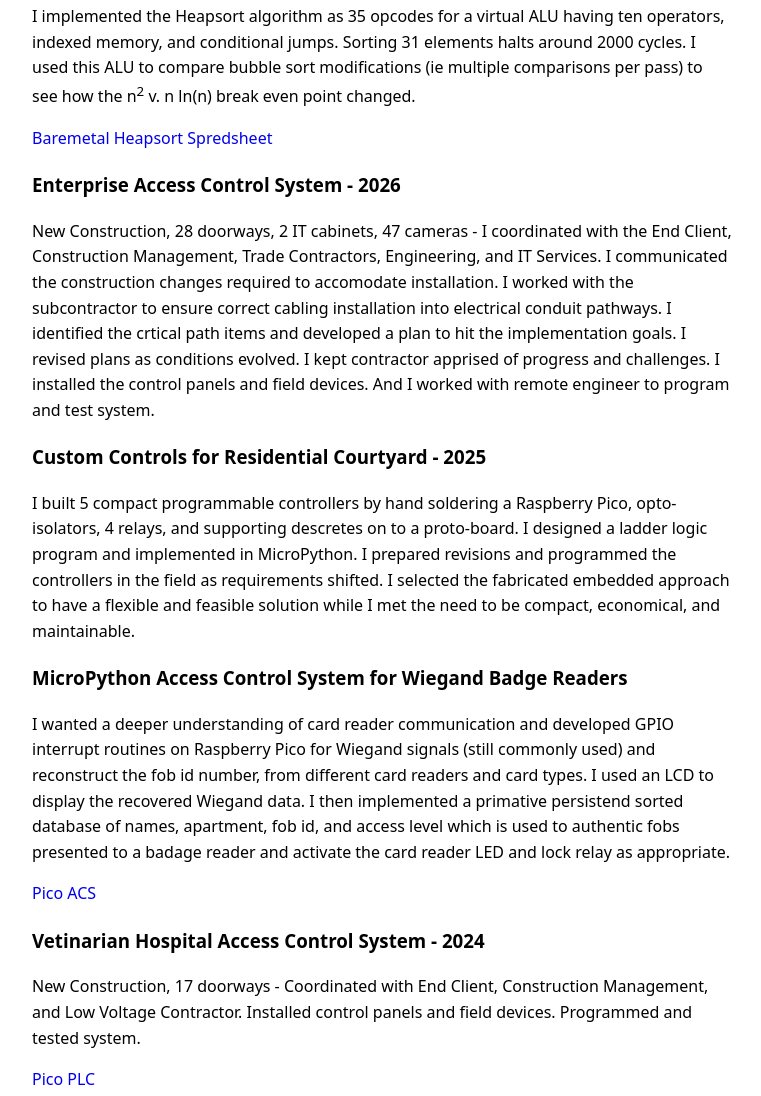
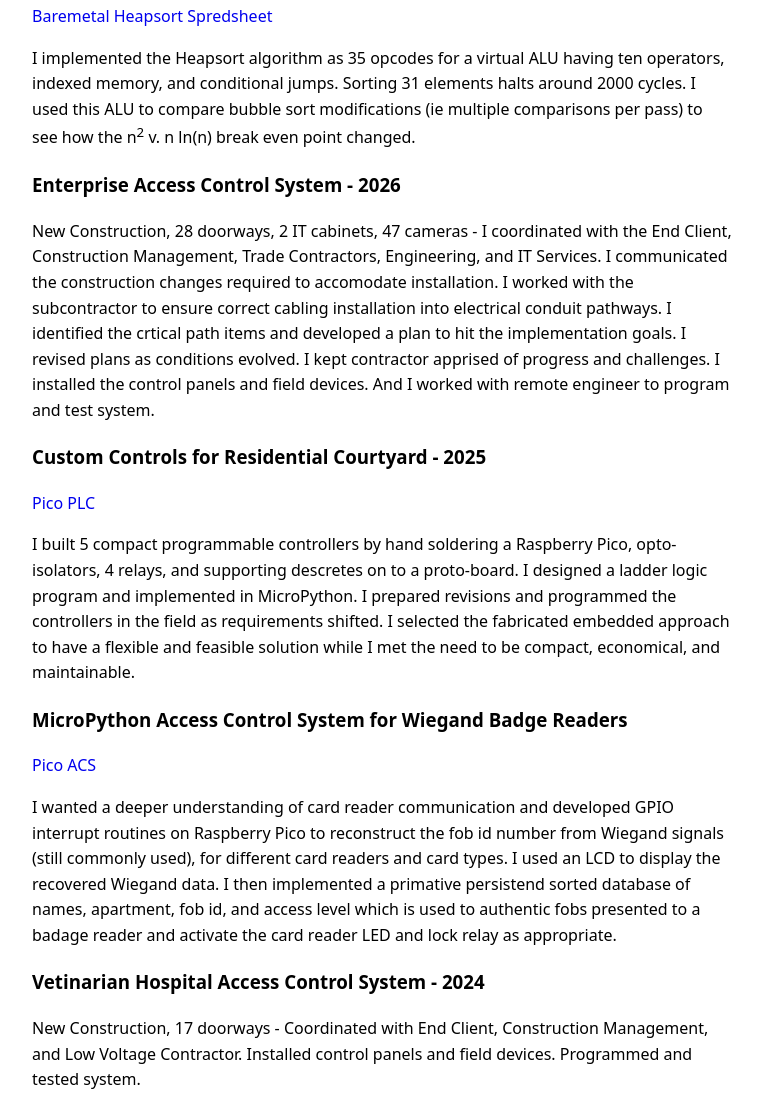
Before and after one commit to 16f722/16f722.github.io, a plain HTML site: page index.html in a window 1280 px wide. Shown: the part 317-1413 px from the top of the page, without its empty margins (258-1019 px from the left). Drawn offline with Linux system fonts and the light colour scheme.

Commit message:
Update index.html

```diff
--- a/index.html
+++ b/index.html
@@ -25,22 +25,22 @@ a{text-decoration:none}
 <h2>Projects</h2>
 
 <h3>Baremetal Heapsort with Spreadsheet Primatives - 2023</h3>
+<p><a href="https://docs.google.com/spreadsheets/d/1eG5UE83ijRobBXpNT6piSy_5_PcYF5XRqEjOxgrd0Ac/edit?usp=sharing">Baremetal Heapsort Spredsheet</a></p>
 <p>I implemented the Heapsort algorithm as 35 opcodes for a virtual ALU having ten operators, indexed memory, and conditional jumps. Sorting 31 elements halts around 2000 cycles.  I used this ALU to compare bubble sort modifications (ie multiple comparisons per pass) to see how the n<sup>2</sup> v. n ln(n) break even point changed.</p>
-<a href="https://docs.google.com/spreadsheets/d/1eG5UE83ijRobBXpNT6piSy_5_PcYF5XRqEjOxgrd0Ac/edit?usp=sharing">Baremetal Heapsort Spredsheet</a>
 
 <h3>Enterprise Access Control System - 2026</h3>
 <p>New Construction, 28 doorways, 2 IT cabinets, 47 cameras - I coordinated with the End Client, Construction Management, Trade Contractors, Engineering, and IT Services.  I communicated the construction changes required to accomodate installation.  I worked with the subcontractor to ensure correct cabling installation into electrical conduit pathways.  I identified the crtical path items and developed a plan to hit the implementation goals.  I revised plans as conditions evolved.  I kept contractor apprised of progress and challenges.  I installed the control panels and field devices.  And I worked with remote engineer to program and test system.</p>
 
 <h3>Custom Controls for Residential Courtyard - 2025</h3>
+<p><a href="https://youtube.com/shorts/f2-KAvSS5AQ?feature=share">Pico PLC</a></p>
 <p>I built 5 compact programmable controllers by hand soldering a Raspberry Pico, opto-isolators, 4 relays, and supporting descretes on to a proto-board.  I designed a ladder logic program and implemented in MicroPython.  I prepared revisions and programmed the controllers in the field as requirements shifted.  I selected the fabricated embedded approach to have a flexible and feasible solution while I met the need to be compact, economical, and maintainable.</p>
 
 <h3>MicroPython Access Control System for Wiegand Badge Readers</h3>
-<p>I wanted a deeper understanding of card reader communication and developed GPIO interrupt routines on Raspberry Pico for Wiegand signals (still commonly used) and reconstruct the fob id number, from different card readers and card types.  I used an LCD to display the recovered Wiegand data.  I then implemented a primative persistend sorted database of names, apartment, fob id, and access level which is used to authentic fobs presented to a badage reader and activate the card reader LED and lock relay as appropriate.</p>
-<a href="https://youtube.com/shorts/vhfVRC4fm1w?feature=share">Pico ACS</a>
+<p><a href="https://youtube.com/shorts/vhfVRC4fm1w?feature=share">Pico ACS</a></p>
+<p>I wanted a deeper understanding of card reader communication and developed GPIO interrupt routines on Raspberry Pico to reconstruct the fob id number from Wiegand signals (still commonly used), for different card readers and card types.  I used an LCD to display the recovered Wiegand data.  I then implemented a primative persistend sorted database of names, apartment, fob id, and access level which is used to authentic fobs presented to a badage reader and activate the card reader LED and lock relay as appropriate.</p>
 
 <h3>Vetinarian Hospital Access Control System - 2024</h3>
 <p>New Construction, 17 doorways - Coordinated with End Client, Construction Management, and Low Voltage Contractor.  Installed control panels and field devices.  Programmed and tested system.</p>
-<a href="https://youtube.com/shorts/f2-KAvSS5AQ?feature=share">Pico PLC</a>
 
 <ul>
 <li>Access Control Prototype — Raspberry Pico + MicroPython</li>
```
